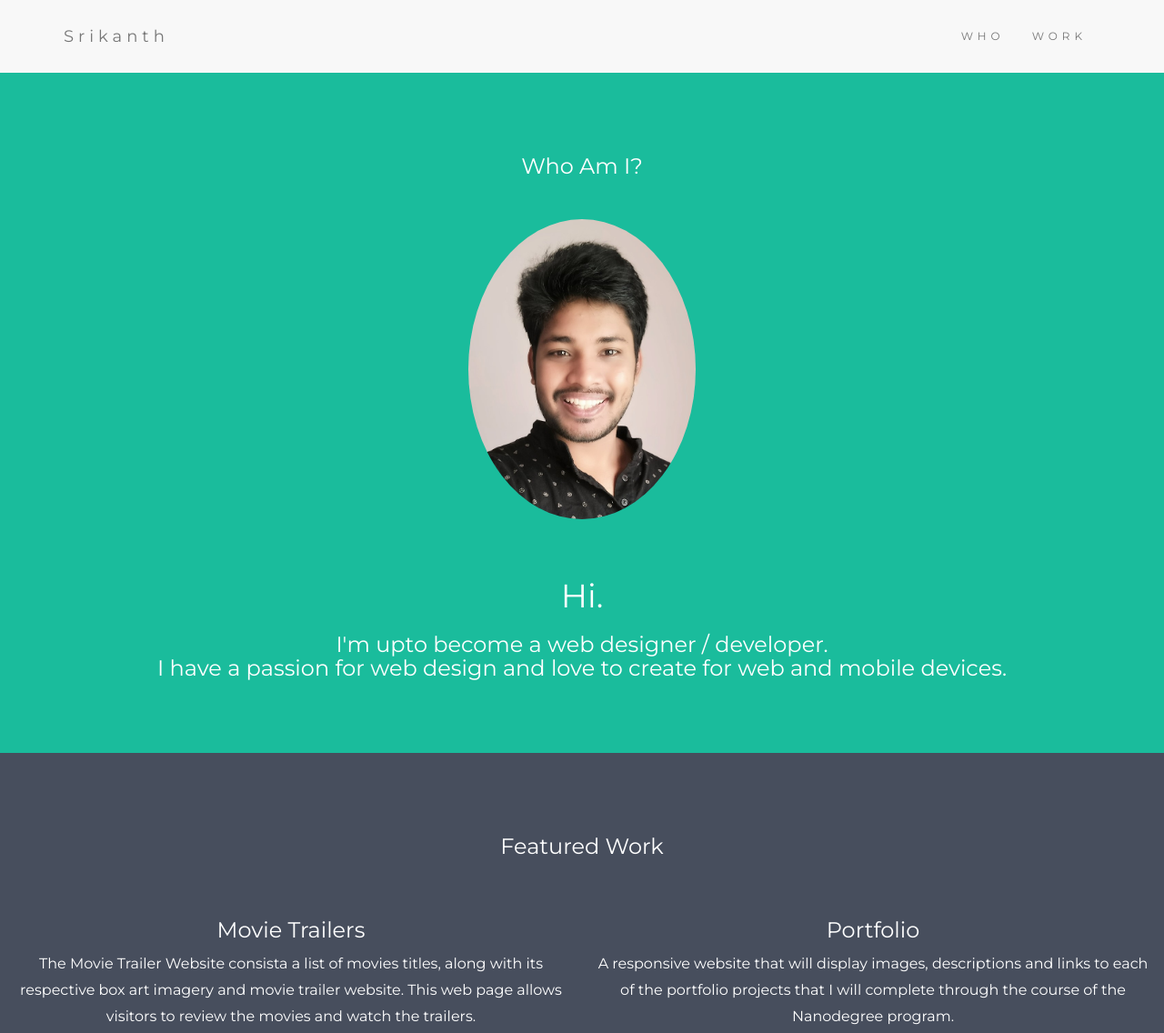
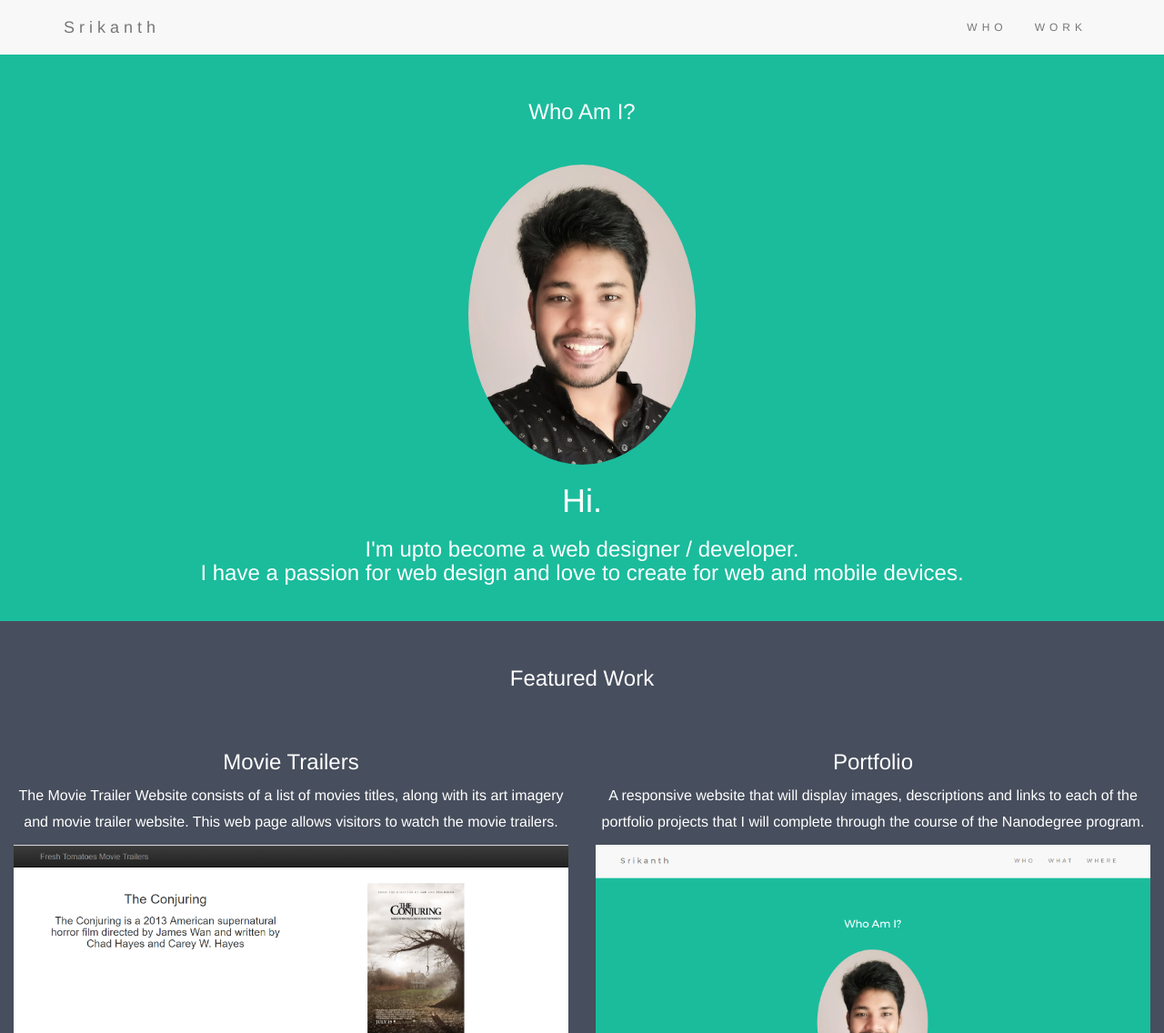
Before and after one commit to srikanthkv/portfolio, a plain HTML site: page index.html in a window 1280 px wide. Shown: the top 1136 px of the page at 91% size. Drawn offline with nearby package versions, Linux system fonts and the light colour scheme.

Commit message:
Initial Commit

```diff
--- a/css/css.css
+++ b/css/css.css
@@ -1,9 +1,7 @@
 body {
-    font: 20px Montserrat, sans-serif;
     line-height: 1.8;
     color: #f5f6f7;
 }
-
 p {
     font-size: 16px;
 }
@@ -33,13 +31,13 @@ p {
 }
 
 .container-fluid {
-    padding-top: 70px;
-    padding-bottom: 70px;
+    padding-top: 30px;
+    padding-bottom: 30px;
 }
 
 .navbar {
-    padding-top: 15px;
-    padding-bottom: 15px;
+    padding-top: 5px;
+    padding-bottom: 5px;
     border: 0;
     border-radius: 0;
     margin-bottom: 0;
--- a/index.html
+++ b/index.html
@@ -20,7 +20,7 @@
                 <span class="icon-bar"></span>
                 <span class="icon-bar"></span>
             </button>
-            <a class="navbar-brand" href="#">Srikanth</a>
+            <a class="navbar-brand">Srikanth</a>
         </div>
         <div class="collapse navbar-collapse" id="myNavbar">
             <ul class="nav navbar-nav navbar-right">
@@ -31,27 +31,28 @@
     </div>
 </nav>
 
-<!-- First Container -->
+<!-- Who -->
 <div class="container-fluid bg-1 text-center" id="who">
     <h3 class="margin">Who Am I?</h3>
-    <img src="images/img1505064709578.jpg" class="img-responsive img-circle margin" style="display:inline"
+    <img src="images/img1505064709578.jpg" class="img-responsive img-circle" style="display:inline"
          alt="srikanth" width="250" height="200">
     <h1>Hi.</h1>
     <h3> I'm upto become a web designer / developer.<br> I have a passion for web design and love to create for web and
         mobile devices.</h3>
 </div>
 
-<!-- Second Container -->
+<!-- Work -->
 <div class="container-fluid bg-2 text-center" id="work">
     <h3 class="margin">Featured Work</h3>
     <div class="row">
         <div class="col-sm-6">
             <h3>Movie Trailers</h3>
-            <p>The Movie Trailer Website consista a list of movies titles,
-                along with its respective box art imagery and movie trailer website.
-                This web page allows visitors to review the movies and watch the trailers.</p>
+            <p>The Movie Trailer Website consists of a list of movies titles,
+                along with its art imagery and movie trailer website.
+                This web page allows visitors to watch the movie trailers.</p>
             <img src="images/2017-10-09%2022_48_18-Movies%20&%20TV.png" class="img-responsive margin" style="width:100%"
                  alt="Image">
+            <a href="https://github.com/srikanthkv/Movie-Trailers" class="btn btn-default">Movie Trailers</a>
         </div>
         <div class="col-sm-6">
             <h3>Portfolio</h3>
@@ -60,6 +61,7 @@
                 the course of the Nanodegree program.</p>
             <img src="images/2017-10-09%2022_49_00-Movies%20&%20TV.png" class="img-responsive margin" style="width:100%"
                  alt="Image">
+            <a href="https://github.com/srikanthkv/portfolio" class="btn btn-default">Srikanth's Portfolio</a>
         </div>
     </div>
 </div>
```
